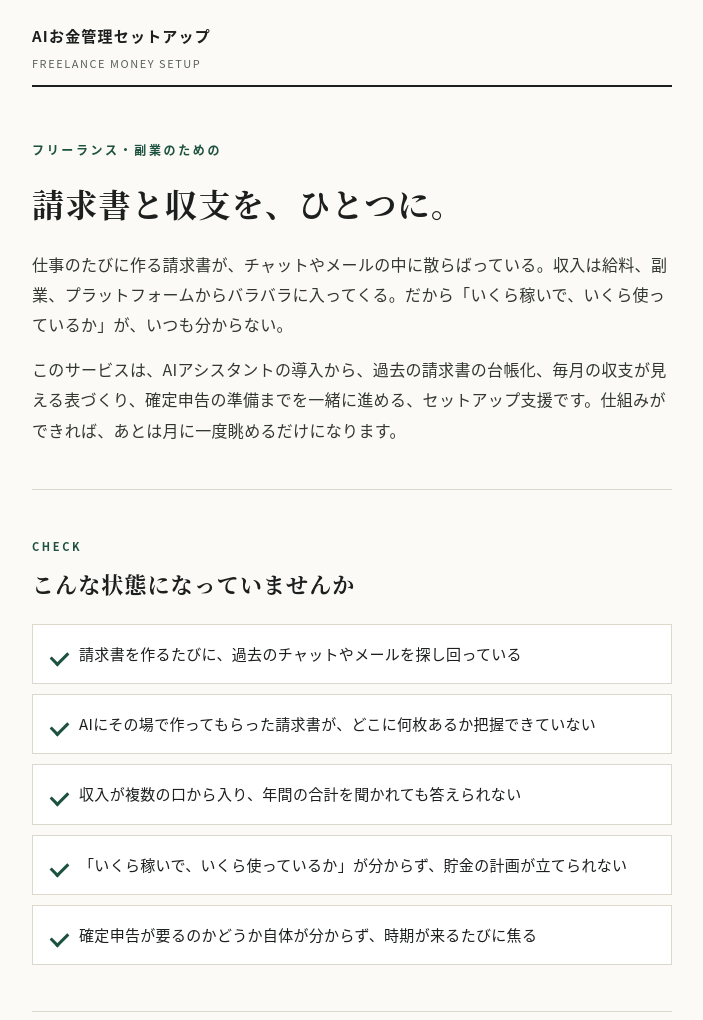
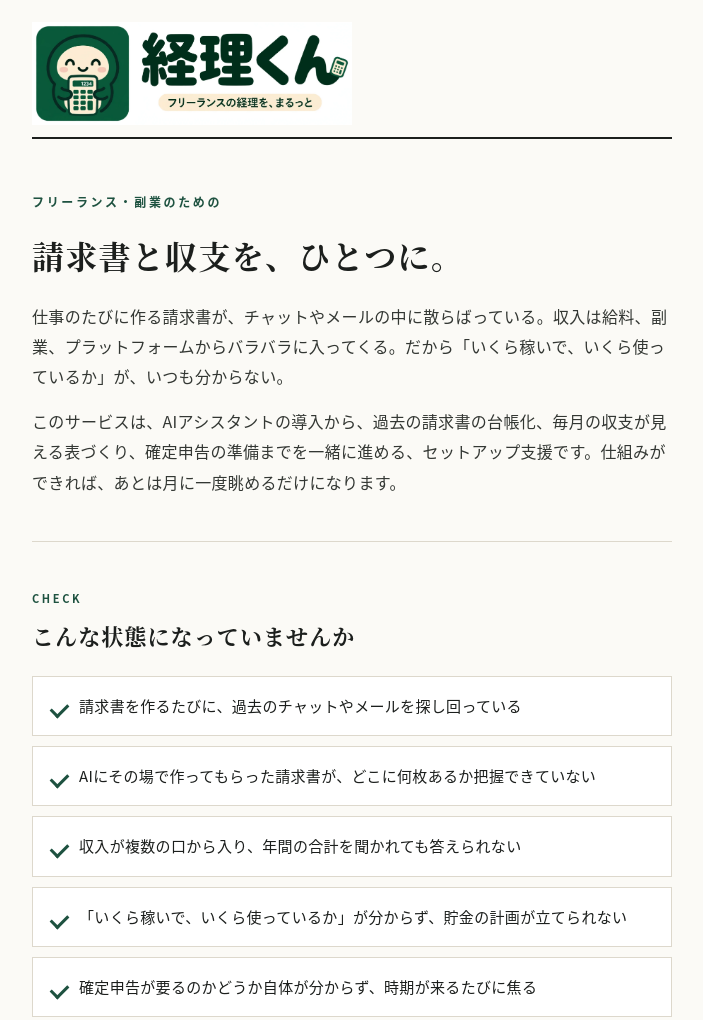
Before and after one commit to Yukitchy/money-setup-lp, a plain HTML site: page index.html in a window 1280 px wide. Shown: the top 1020 px of the page, without its empty margins (288-991 px from the left). Drawn offline with Linux system fonts and the light colour scheme.

Commit message:
Rename service to 経理くん, add logo lockup to header and og:image

```diff
--- a/index.html
+++ b/index.html
@@ -3,13 +3,13 @@
 <head>
 <meta charset="UTF-8">
 <meta name="viewport" content="width=device-width, initial-scale=1.0">
-<title>AIお金管理セットアップ｜請求書と収支を、ひとつに</title>
+<title>経理くん｜請求書と収支を、ひとつに</title>
 <meta name="description" content="フリーランス・副業の請求書と収支を、AIと一緒に一か所へ。導入支援、請求書の台帳化、月次収支ビュー、確定申告の準備まで伴走するセットアップ支援サービス。">
 <meta property="og:type" content="website">
-<meta property="og:title" content="AIお金管理セットアップ｜請求書と収支を、ひとつに">
-<meta property="og:description" content="フリーランス・副業の請求書と収支を、AIと一緒に一か所へ。導入支援、請求書の台帳化、月次収支ビュー、確定申告の準備まで。">
+<meta property="og:title" content="経理くん｜請求書と収支を、ひとつに">
+<meta property="og:description" content="経理くんは、フリーランス・副業の請求書と収支を、AIと一緒に一か所へ。導入支援、請求書の台帳化、月次収支ビュー、確定申告の準備まで。">
 <meta property="og:url" content="https://yukitchy.github.io/money-setup-lp/">
-<meta property="og:image" content="https://yukitchy.github.io/money-setup-lp/og-1.jpg">
+<meta property="og:image" content="https://yukitchy.github.io/money-setup-lp/logo-lockup.webp">
 <link rel="icon" type="image/png" href="favicon.png">
 <style>
   :root{
@@ -39,6 +39,7 @@
   .brand .tag{margin-top:2px;}
   .brand .name{font-size:15px;font-weight:700;letter-spacing:.08em;}
   .brand .tag{font-size:11px;color:var(--sub);letter-spacing:.14em;}
+  .brand .logo-lockup{display:block;width:320px;max-width:100%;height:auto;}
   .hero{padding:52px 0 44px;border-bottom:1px solid var(--line);}
   .kicker{font-size:12px;letter-spacing:.22em;color:var(--accent);font-weight:700;margin-bottom:18px;}
   h1{font-size:clamp(19px,6.2vw,32px);line-height:1.45;font-weight:700;letter-spacing:.04em;margin-bottom:22px;}
@@ -92,8 +93,7 @@
 
 <header>
   <div class="brand">
-    <div class="name">AIお金管理セットアップ</div>
-    <div class="tag">FREELANCE MONEY SETUP</div>
+    <img class="logo-lockup" src="logo-lockup.webp" alt="経理くん｜フリーランスの経理を、まるっと" width="1811" height="585">
   </div>
 </header>
 
@@ -240,7 +240,7 @@
 </div>
 
 <footer>
-  <div class="fname">AIお金管理セットアップ</div>
+  <div class="fname">経理くん</div>
   <div>提供：市原佑樹（Anime Sensei）｜東京を拠点に、ツアーガイド・語学レッスン・AI活用支援を行っています。</div>
 </footer>
 
```
Also changed, not shown: logo-icon.webp (added), logo-lockup.webp (added).
